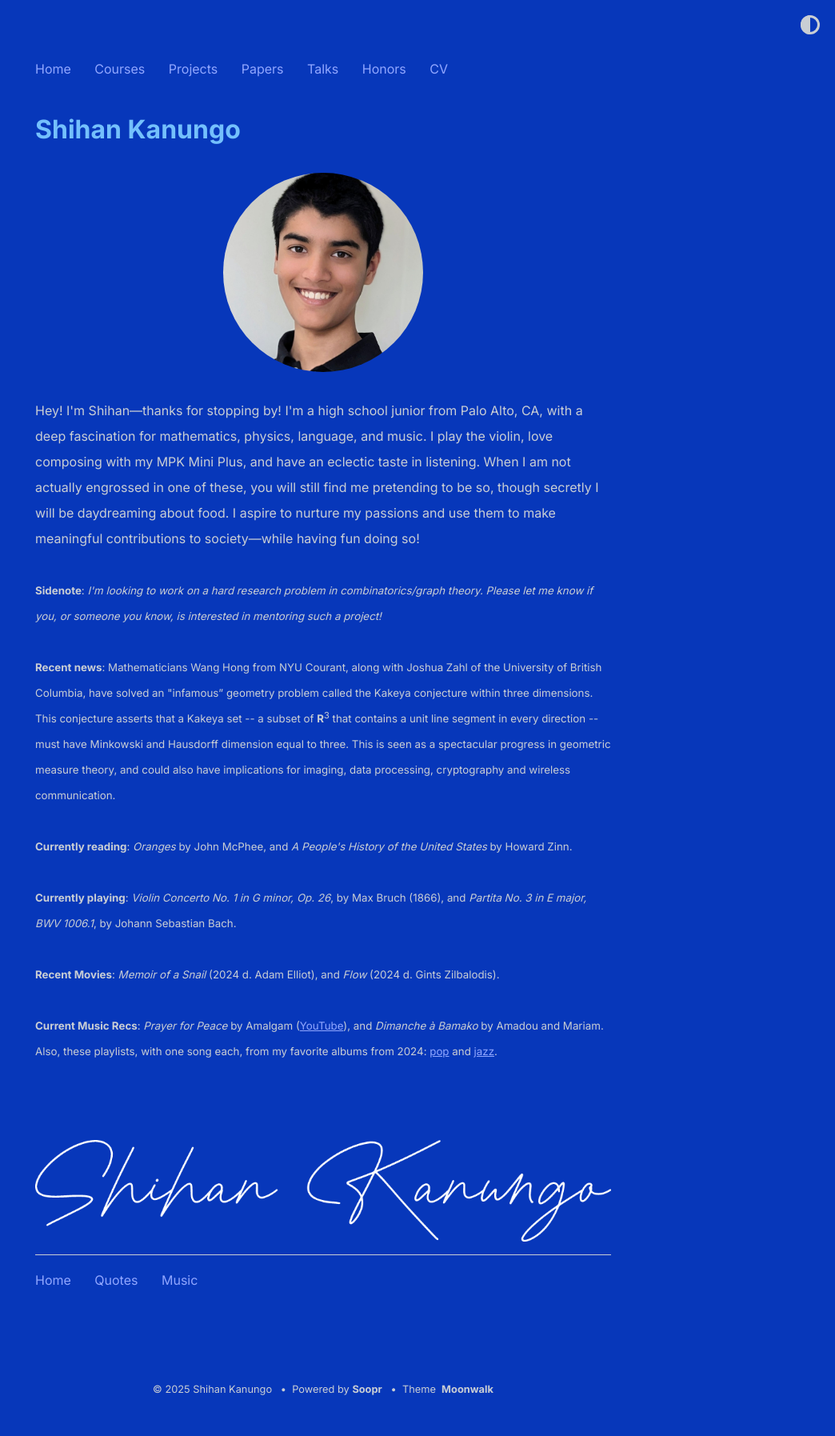
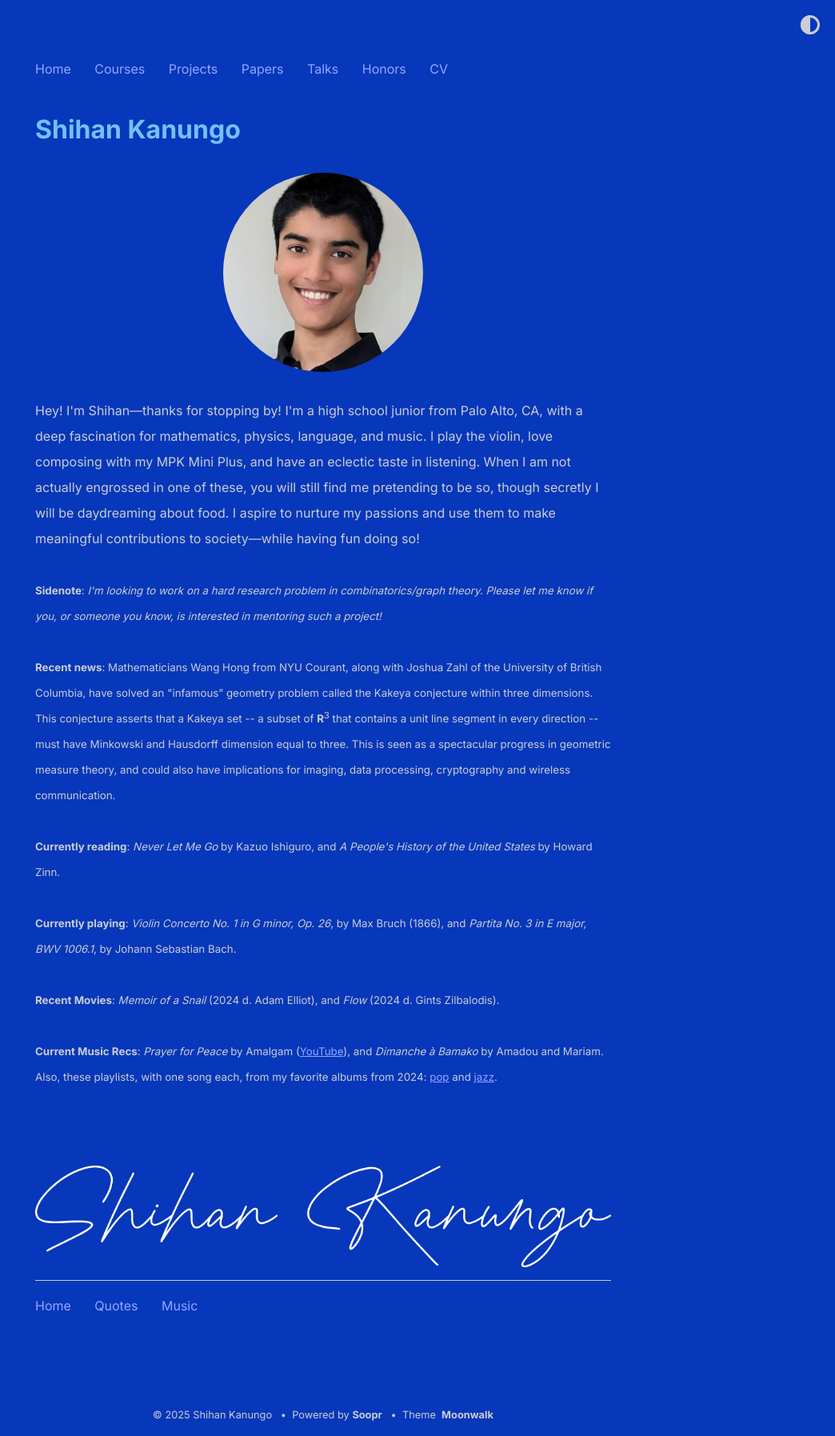
Before and after one commit to shihankanungo/shihankanungo.github.io, a Jekyll site: the page built from index.md, in a window 1280 px wide. Shown: the whole page at 80% size, without its empty margins (236-1280 px from the left). Built offline with Jekyll 4.4.1, drawn with Linux system fonts in a browser that asks for light colours; before the commit the page ends 1763 px from its top, so only the background shows below that.

Commit message:
Update _config.yml

```diff
--- a/_config.yml
+++ b/_config.yml
@@ -11,7 +11,7 @@
           <br /><br />
           <small><b>Recent news</b>: Mathematicians Wang Hong from NYU Courant, along with Joshua Zahl of the University of British Columbia, have solved an "infamous” geometry problem called the Kakeya conjecture within three dimensions. This conjecture asserts that a Kakeya set -- a subset of <b>R</b><sup>3</sup> that contains a unit line segment in every direction -- must have Minkowski and Hausdorff dimension equal to three. This is seen as a spectacular progress in geometric measure theory, and could also have implications for imaging, data processing, cryptography and wireless communication.</small>
           <br /><br />
-          <small><b>Currently reading</b>: <i>Oranges</i> by John McPhee, and <i>A People's History of the United States</i> by Howard Zinn.</small>
+          <small><b>Currently reading</b>: <i>Never Let Me Go</i> by Kazuo Ishiguro, and <i>A People's History of the United States</i> by Howard Zinn.</small>
           <br /><br />
           <small><b>Currently playing</b>: <i>Violin Concerto No. 1 in G minor, Op. 26</i>, by Max Bruch (1866), and <i>Partita No. 3 in E major, BWV 1006.1</i>, by Johann Sebastian Bach.</small>
           <br /><br />
```
